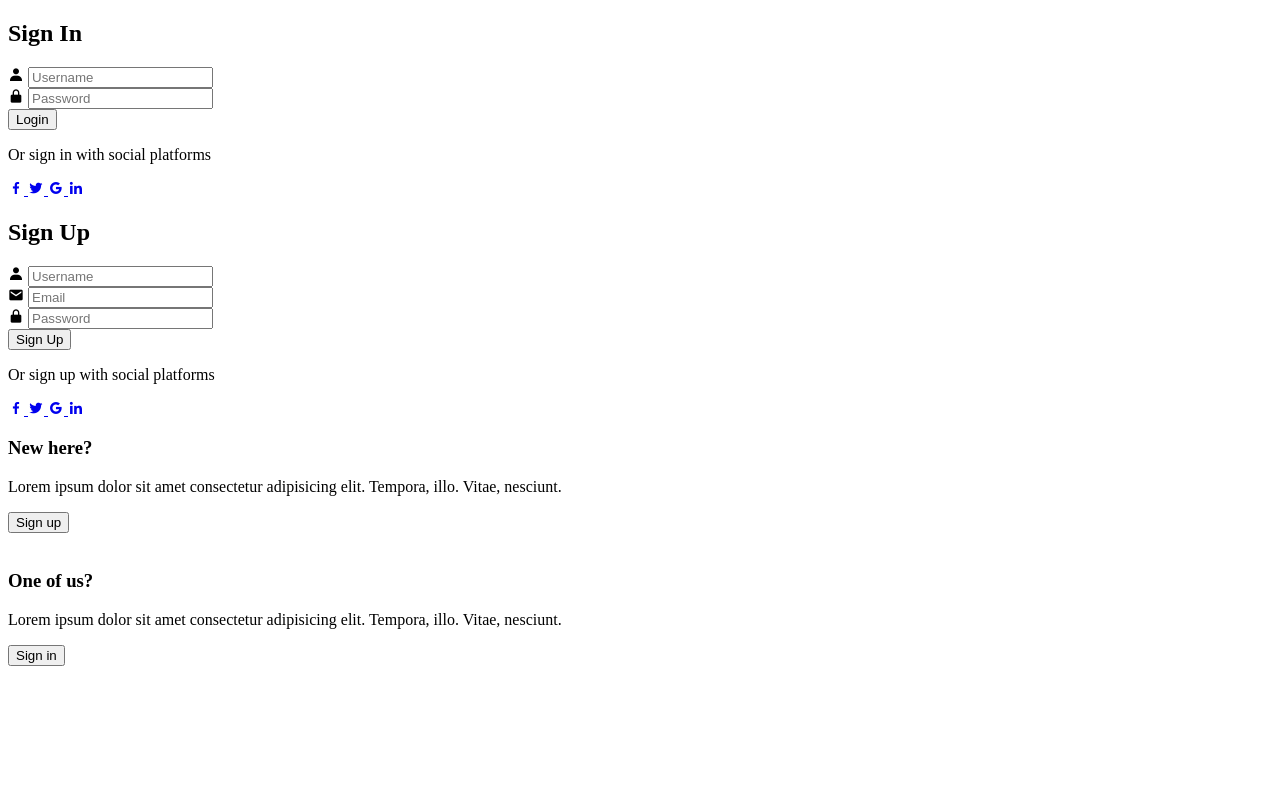
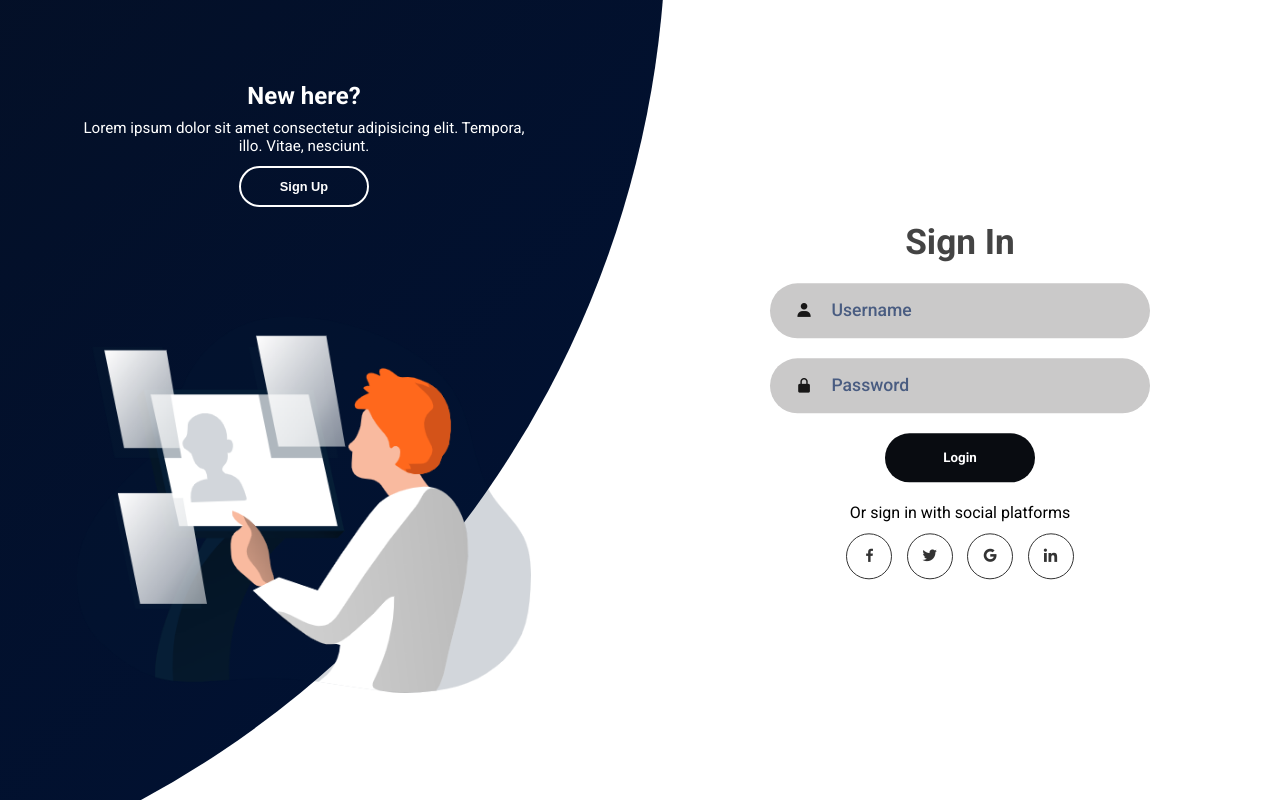
Before and after one commit to amitsharma8429/Login-Page, a plain HTML site: page index.html in a window 1280 px wide. Drawn offline with nearby package versions, Linux system fonts and the light colour scheme.

Commit message:
Update index.html

```diff
--- a/index.html
+++ b/index.html
@@ -6,7 +6,7 @@
     <meta name="viewport" content="width=device-width, initial-scale=1.0">
     <title>SignIn__SignUp__Landing__Page</title>
     <link href='https://unpkg.com/boxicons@2.1.1/css/boxicons.min.css' rel='stylesheet'>
-    <link rel="stylesheet" href="css/app.css">
+    <link rel="stylesheet" href="style.css">
 
 </head>
 <body>
@@ -83,7 +83,7 @@
                     </p>
                     <button class="btn transparent" id="sign-up-btn">Sign up</button>
                 </div>
-                <img src="/images/Profiling_Monochromatic.png" class="image" alt="">
+                <img src="Profiling_Monochromatic.png" class="image" alt="">
             </div>
             <div class="panel right-panel">
                 <div class="content">
@@ -92,10 +92,10 @@
                     </p>
                     <button class="btn transparent" id="sign-in-btn">Sign in</button>
                 </div>
-                <img src="/images/Authentication_Outline.png" class="image" alt="">
+                <img src="Authentication_Outline.png" class="image" alt="">
             </div>
         </div>
     </div>
-    <script src="js/app.js"></script>
+    <script src="script.js"></script>
 </body>
 </html>
```
